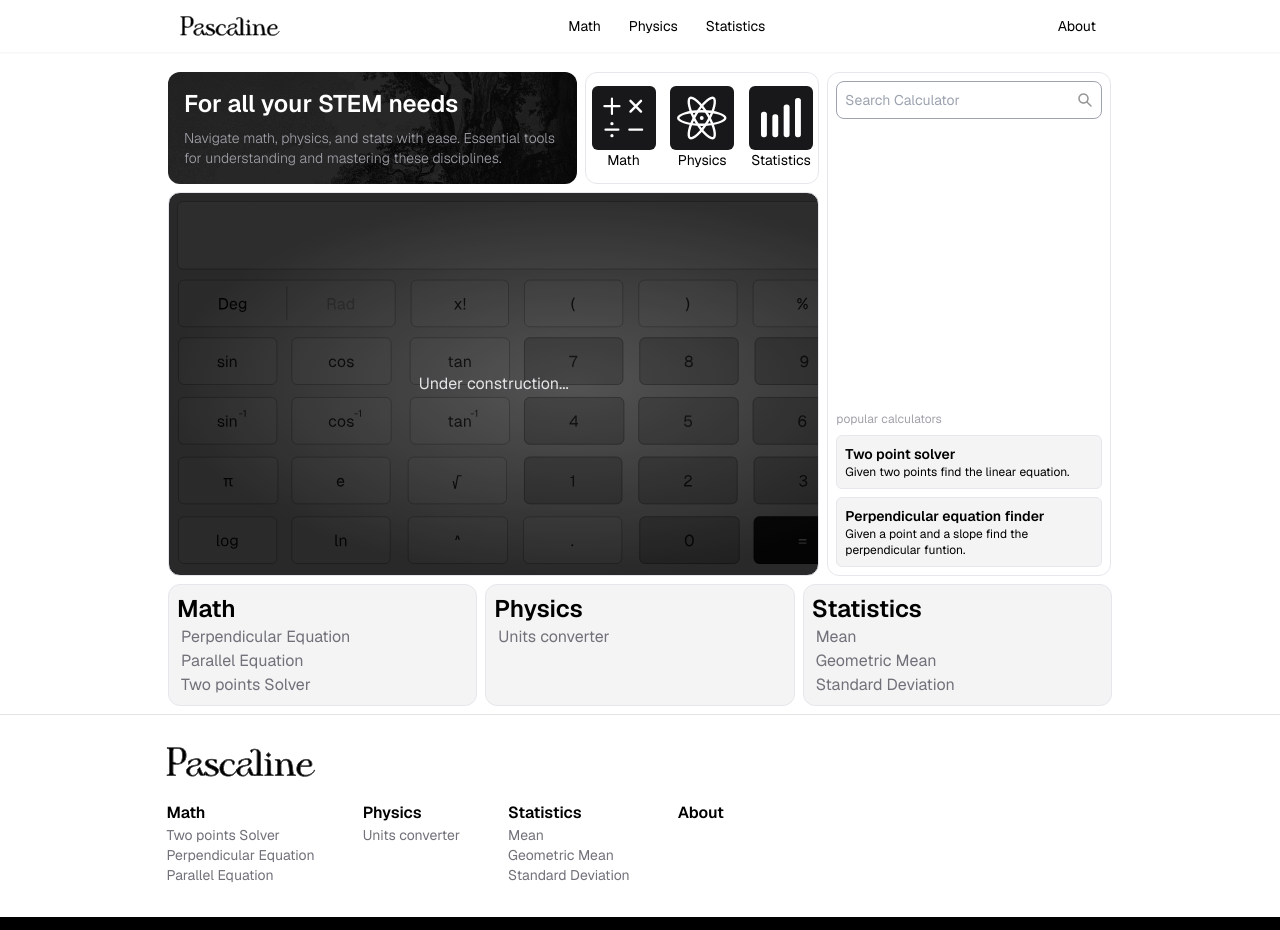
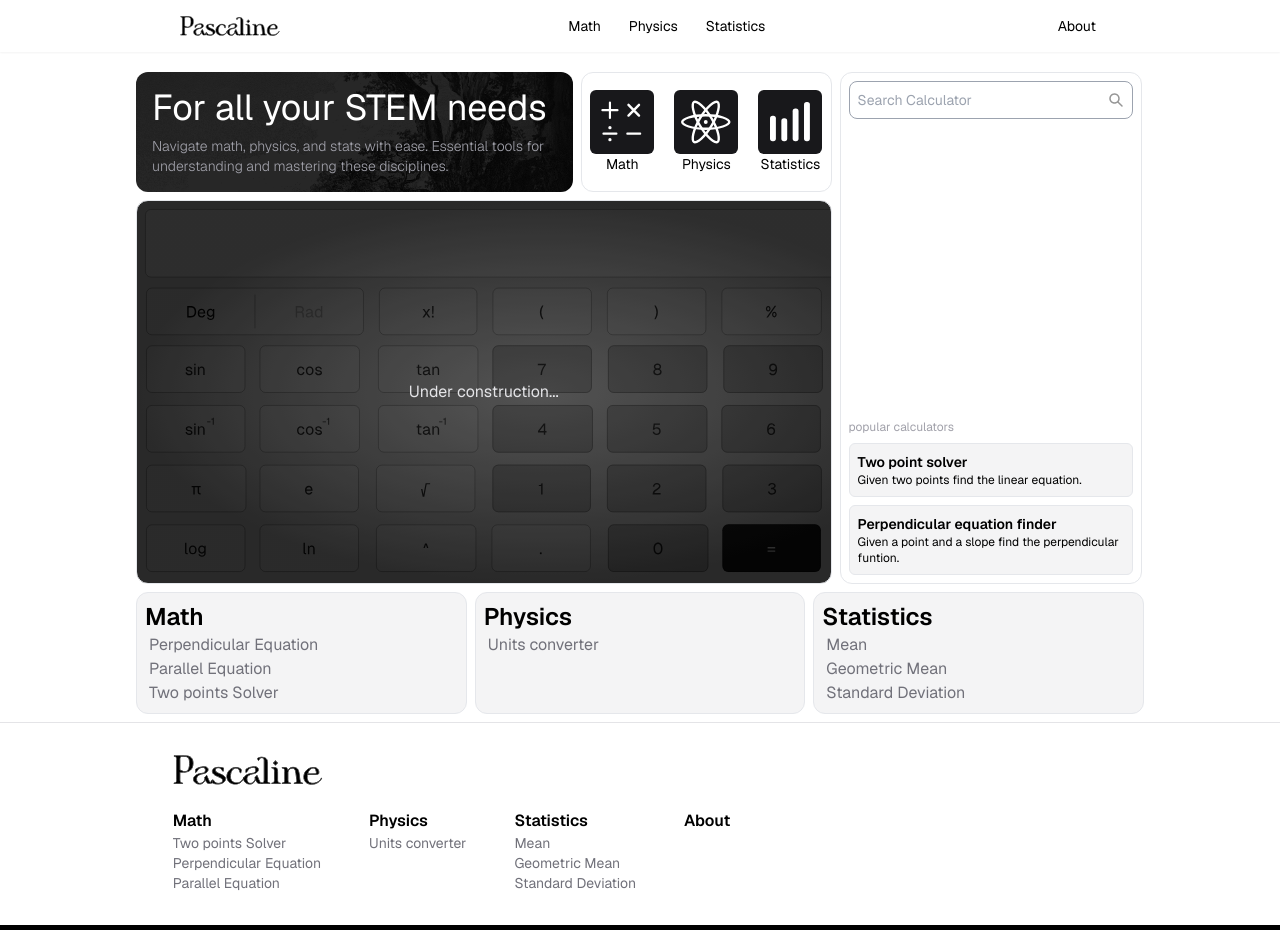
Before and after one commit to Hctor11/pascaline, a Next.js app: page / in a window 1280 px wide. Shown: the top 930 px of the page. Built offline with nearby package versions, Linux system fonts and the light colour scheme.

Commit message:
[add] changed license

```diff
--- a/app/phy/unit/page.tsx
+++ b/app/phy/unit/page.tsx
@@ -1,8 +1,17 @@
-import React from 'react'
+import ContentContainer from '@/components/Utilities/ContentContainer'
+import Headline from '@/components/Utilities/Headline'
+import Paragraph from '@/components/Utilities/Paragraph'
 
 const page = () => {
   return (
-    <div>page</div>
+    <>
+        <ContentContainer asideMenu={true}>
+        <>
+          <Headline headline="Unit Converter"/>
+          <Paragraph content="Convert A unit to B unit."/>
+        </>
+      </ContentContainer>
+    </>
   )
 }
 
--- a/components/Footer/Footer.tsx
+++ b/components/Footer/Footer.tsx
@@ -7,7 +7,7 @@ const Footer = () => {
   return (
     <footer className="pt-8 border-t border-zinc-200 mt-auto">
       <div className="">
-        <div className="lg:container flex-col overflow-hidden flex lg:flex-col md:justify-between lg:justify-between lg:w-[74%] m-auto">
+        <div className="lg:container flex-col overflow-hidden flex lg:flex-col md:justify-between lg:justify-between lg:w-[73%] m-auto">
           <Link href="/" className="mb-6 mx-3 lg:mx-0">
             <Image
               src="/NewLogo.svg"
--- a/components/Grid/Grid.tsx
+++ b/components/Grid/Grid.tsx
@@ -5,7 +5,7 @@ import Categories from "./Categories";
 
 const Grid = () => {
   return (
-    <main className="box-border max-w-[1400px] gap-y-2 my-2 grid grid-cols-1 p-2 lg:w-[75%] lg:m-auto lg:mt-3">
+    <main className="box-border max-w-[1420px] gap-y-2 my-2 grid grid-cols-1 p-2 lg:w-[80%] lg:m-auto lg:mt-3">
       <div className="m-auto overflow-clip gap-x-2 grid lg:grid-cols-[69%,30%] w-full">
         <div className="grid gap-y-2 grid-cols-1 lg:m-auto">
           <TitleAndSections />
--- a/components/Grid/Title.tsx
+++ b/components/Grid/Title.tsx
@@ -1,7 +1,7 @@
 const Title = () => {
   return (
     <div className="bg-zinc-800 bg-[url('/bg.png')] bg-cover text-white p-4 lg:w-[70%] rounded-xl md:pr-24 lg:pr-2">
-      <h1 className="text-2xl font-semibold pb-2">For all your STEM needs</h1>
+      <h1 className="text-4xl font-normal pb-2">For all your STEM needs</h1>
       <p className="text-zinc-400 text-pretty text-sm font-light">
         Navigate math, physics, and stats with ease. Essential tools for
         understanding and mastering these disciplines.
```
Also changed, not shown: 1 other file (tests, documents, lock files or other folders).
